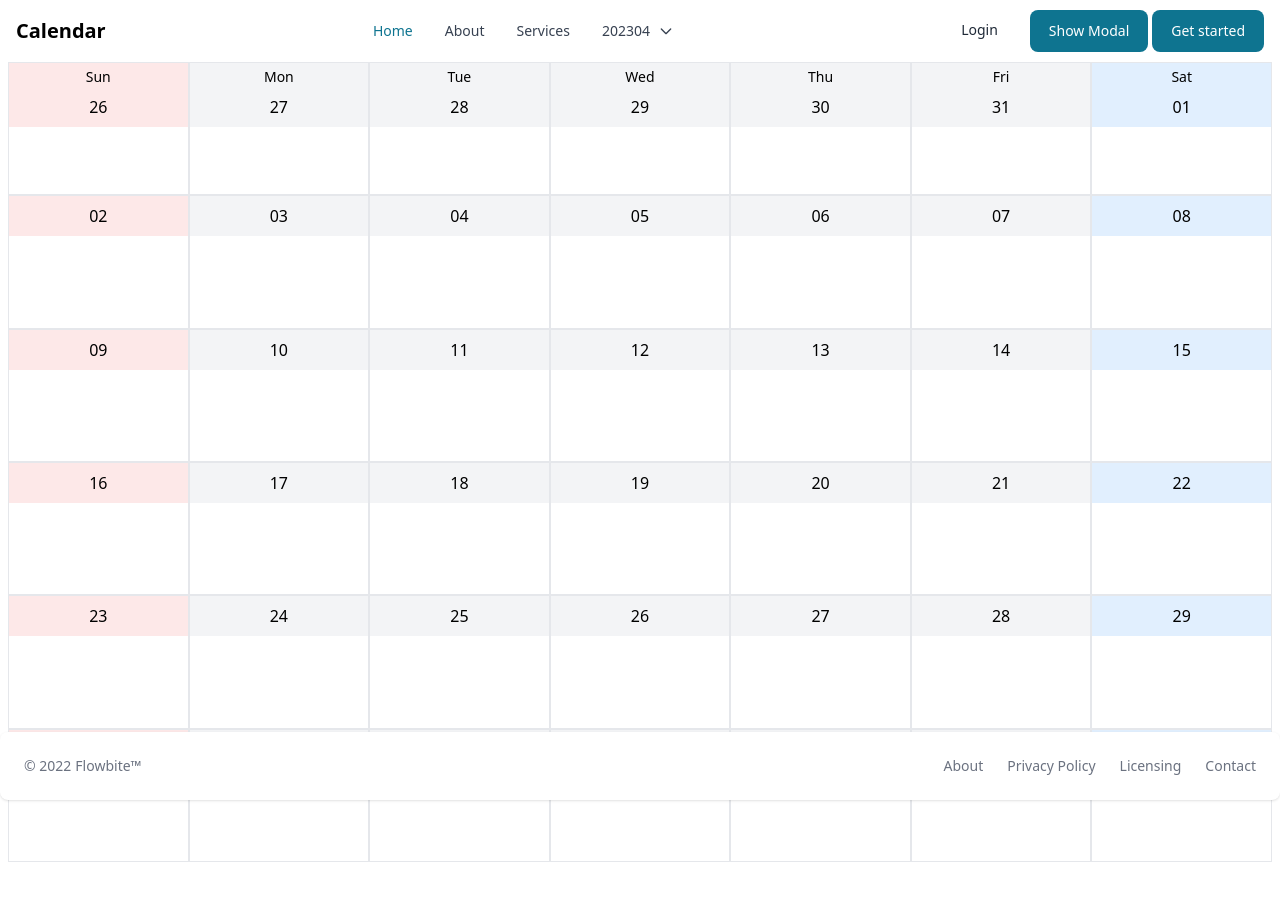
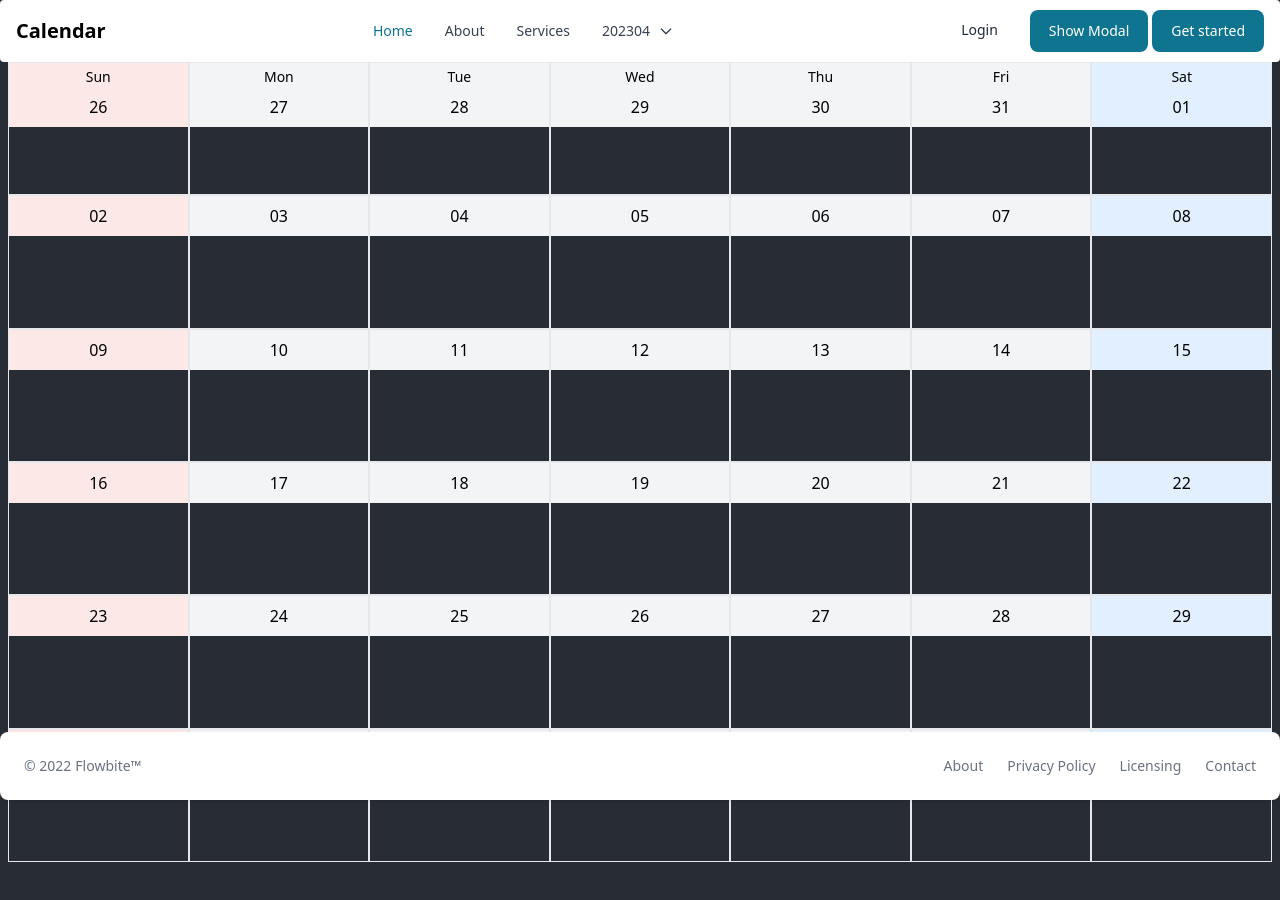
Before and after one commit to jacoyutorius/react-tailwind-flowbite, a React (Create React App) app: page / in a window 1280 px wide. Shown: the top 900 px of the page. Built offline with nearby package versions, Linux system fonts and the light colour scheme.

Commit message:
ビジュアルリグレッションテストがfailするようにcssを変更した

```diff
--- a/src/App.css
+++ b/src/App.css
@@ -1,3 +1,7 @@
+body {
+  background: #282c34;
+}
+
 /* .App {
   text-align: center;
 }
```
